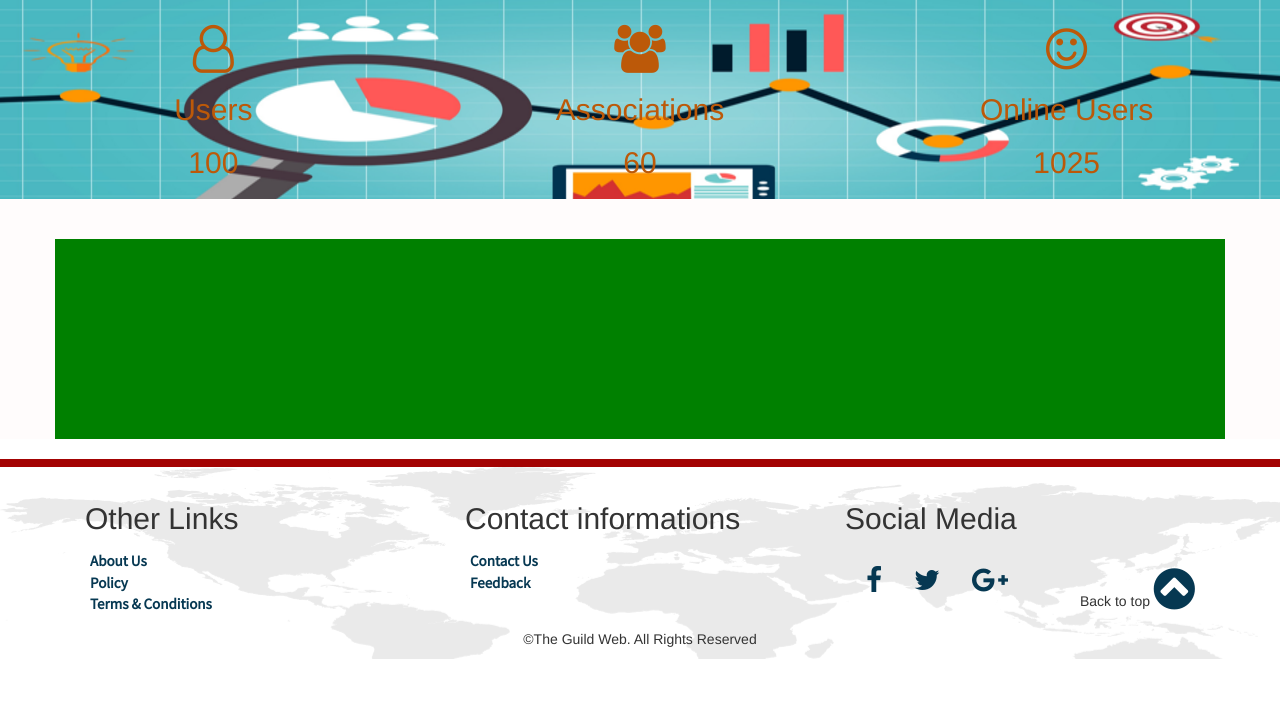
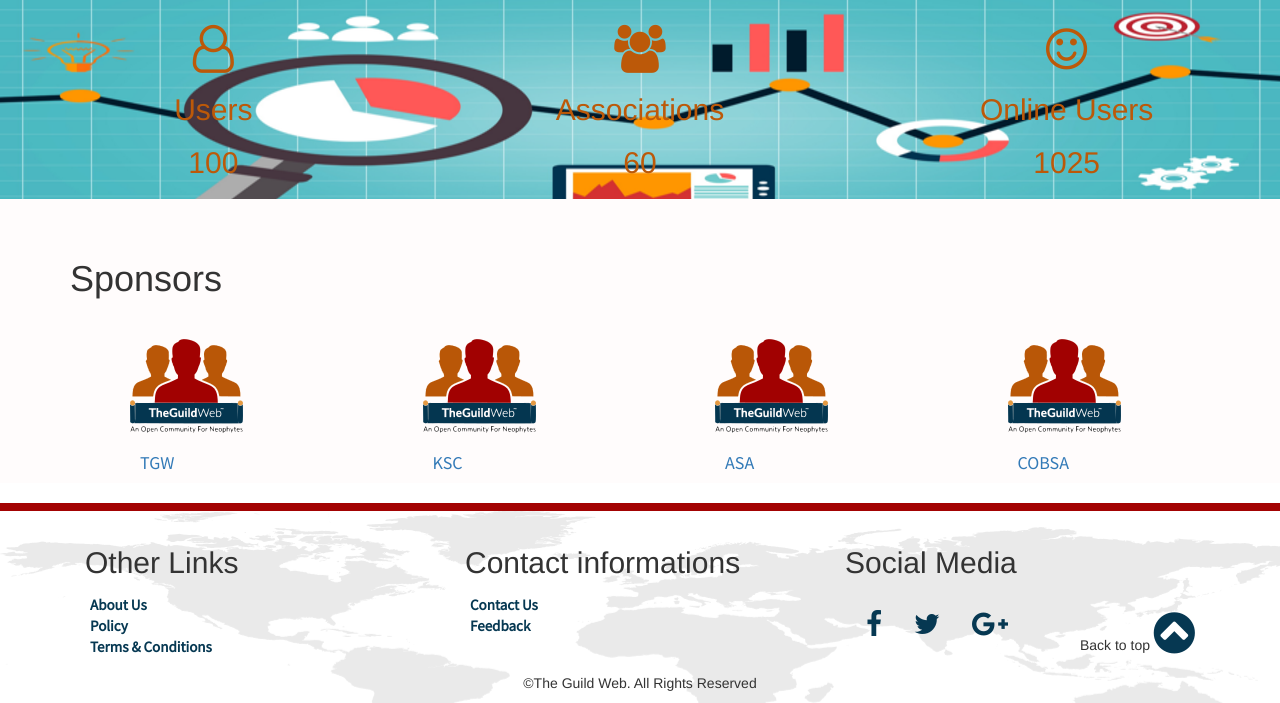
Before and after one commit to ZwaConnection/TheGuildWeb, a Django app: page / in a window 1280 px wide. Shown: the part 1105-1808 px from the top of the page. Before the commit the page ends 1764 px from the top, so only its background shows below. Run offline with Django 3.2, Linux system fonts and the light colour scheme; parts of the project's set-up code (start-up, migrations or seed data) failed here and were passed over; some libraries are stand-ins or nearby versions.

Commit message:
Sponsor design

```diff
--- a/apps/main/static/css/custom.css
+++ b/apps/main/static/css/custom.css
@@ -177,9 +177,14 @@ a-color li{
 .stats h2 {
   font-weight: normal;
 }
-.sponsor{
-    background-color: green;
-    height: 200px;
+/*sponsor section*/
+.sponsor h4{
+    padding-top: 10px;
+    padding-left: 70px;
+}
+.sponsor img{
+    padding-top: 30px;
+    padding-left: 60px;
 }
 #top{
     float: right;
@@ -303,7 +308,6 @@ a-color li{
 .form-signin-heading h2 {
   text-align: center;
 }
-<<<<<<< HEAD
 /*Title*/
 .title {
   border-bottom:1px solid #cccccc;
@@ -352,7 +356,6 @@ a-color li{
 }
 .title-hero {
   text-align:center;
-=======
 
 /*User Profile*/
 
@@ -462,5 +465,4 @@ body {
   padding: 20px;
   background: #fff;
   min-height: 460px;
->>>>>>> 3a6da1a32a0a74c32184f44a92a3962f22edff07
 }
--- a/apps/main/templates/app/index.html
+++ b/apps/main/templates/app/index.html
@@ -106,6 +106,29 @@
     </div>
 </div>
 <div class="container sponsor">
+    <h1>Sponsors</h1>
+        <div class="row">
+            <div class="col-sm-3">
+                <a href="#"><img src="{%static "img/logo-mini2.png" %}" alt="">
+                    <h4>TGW</h4>
+                </a>
+            </div>
+            <div class="col-sm-3">
+                <a href="#"><img src="{%static "img/logo-mini2.png" %}" alt="">
+                    <h4>KSC</h4>
+                </a>
+            </div>
+            <div class="col-sm-3">
+                <a href="#"><img src="{%static "img/logo-mini2.png" %}" alt="">
+                    <h4>ASA</h4>
+                </a>
+            </div>
+            <div class="col-sm-3">
+                <a href="#"><img src="{%static "img/logo-mini2.png" %}" alt="">
+                    <h4>COBSA</h4>
+                </a>
+            </div>
+        </div>
 
 </div>
 {% endblock %}
```
Also changed, not shown: db.sqlite3.
